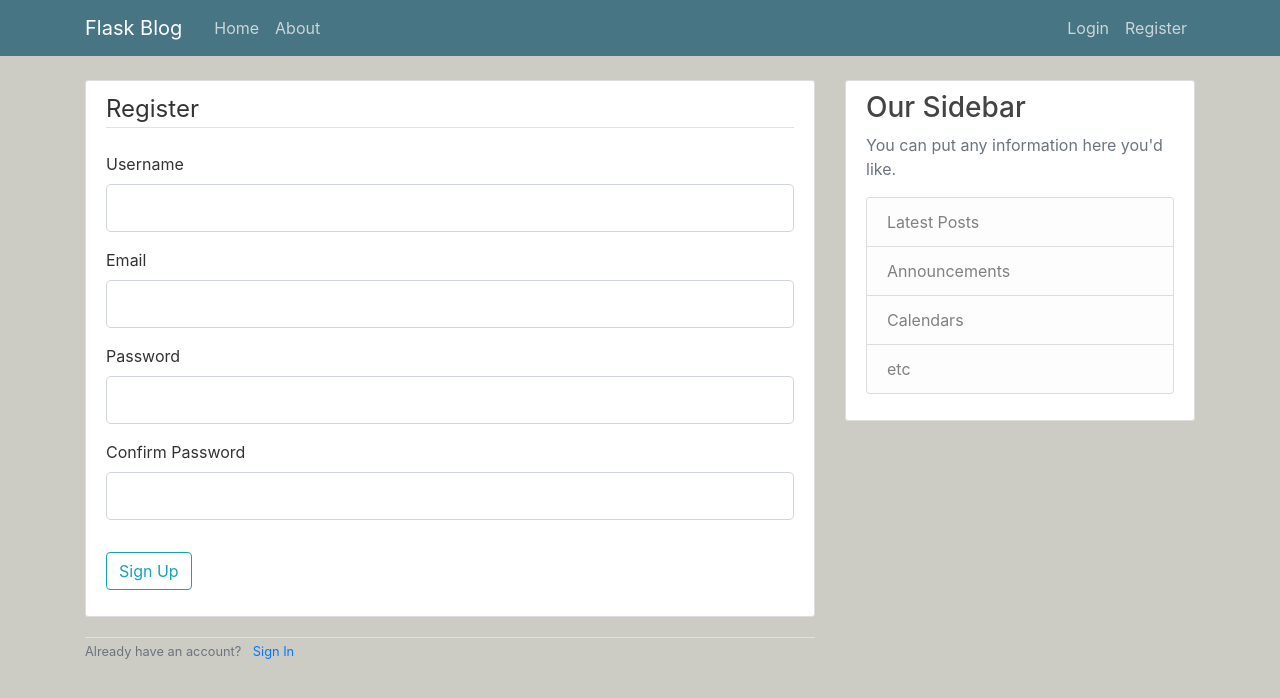
After one commit to zebra-f/Flask-Blog, a Flask app: page /register in a window 1280 px wide. The commit adds this page. Shown: the top 698 px of the page. Run offline with Flask 2, Linux system fonts and the light colour scheme; some libraries are stand-ins or nearby versions.

Commit message:
register/login forms

```diff
--- a/app.py
+++ b/app.py
@@ -1,4 +1,4 @@
-from flask import Flask, render_template, url_for
+from flask import Flask, render_template, url_for, flash, redirect
 from datetime import datetime
 from forms import RegistrationForm, LoginForm
 
@@ -40,16 +40,29 @@
     return render_template('about.html', title='About')
 
 
-@app.route('/register')
+@app.route('/register', methods=['GET', 'POST'])
 def register():
+
     form = RegistrationForm()
+    if form.validate_on_submit():
+        flash(f'Account Created for {form.username.data}!', 'success')
+        return redirect(url_for('index'))
+
     return render_template('register.html', title='Register', form=form)
 
 
-@app.route('/login')
+@app.route('/login', methods=['GET', 'POST'])
 def login():
-    login = LoginForm()
-    return render_template('login.html', title='Register', login=login)
+
+    form = LoginForm()
+    if form.validate_on_submit():
+        if form.email.data == 'admin@blog.com' and form.password.data == '1234':
+            flash(f'You have been logged in!', 'success')
+            return redirect(url_for('index'))
+        else:
+            flash('Unsuccessful', 'danger')
+
+    return render_template('login.html', title='Register', form=form)
 
 
 
--- a/forms.py
+++ b/forms.py
@@ -1,9 +1,11 @@
+# pip install flask-wtf
+# pip install wtforms[email]
 from flask_wtf import FlaskForm
 from wtforms import StringField, PasswordField, SubmitField, BooleanField
 from wtforms.validators import DataRequired, Length, Email, EqualTo
 
 
-class LoginForm(FlaskForm):
+class RegistrationForm(FlaskForm):
     username = StringField('Username',
                         validators=[DataRequired(), Length(min=3, max=20)])
     email = StringField('Email',
@@ -16,7 +18,7 @@
     submit = SubmitField('Sign Up')
 
 
-class RegistrationForm(FlaskForm):
+class LoginForm(FlaskForm):
     email = StringField('Email',
                         validators=[DataRequired(), Email()])
     password = PasswordField('Password',
--- a/static/main.css
+++ b/static/main.css
@@ -1,5 +1,5 @@
 body {
-    background: #fafafa;
+    background: #cccbc4;
     color: #333333;
     margin-top: 5rem;
   }
@@ -9,7 +9,7 @@
   }
 
   .bg-steel {
-    background-color: #5f788a;
+    background-color: #477583;
   }
 
   .site-header .navbar-nav .nav-link {
--- a/templates/layout.html
+++ b/templates/layout.html
@@ -26,14 +26,15 @@
               <span class="navbar-toggler-icon"></span>
             </button>
             <div class="collapse navbar-collapse" id="navbarToggle">
+              <!-- Navbar Left Side -->
               <div class="navbar-nav mr-auto">
-                <a class="nav-item nav-link" href="/">Home</a>
-                <a class="nav-item nav-link" href="/about">About</a>
+                <a class="nav-item nav-link" href="{{ url_for('index') }}">Home</a>
+                <a class="nav-item nav-link" href="{{ url_for('about') }}">About</a>
               </div>
               <!-- Navbar Right Side -->
               <div class="navbar-nav">
-                <a class="nav-item nav-link" href="/login">Login</a>
-                <a class="nav-item nav-link" href="/register">Register</a>
+                <a class="nav-item nav-link" href="{{ url_for('login') }}">Login</a>
+                <a class="nav-item nav-link" href="{{ url_for('register') }}">Register</a>
               </div>
             </div>
           </div>
@@ -43,6 +44,15 @@
     <main role="main" class="container">
         <div class="row">
           <div class="col-md-8">
+            {% with messages = get_flashed_messages(with_categories=True) %}
+              {% if messages %}
+                {% for category, message in messages %}
+                  <div class="alert alert-{{ category }}">
+                    {{ message }}
+                  </div>
+                {% endfor %}
+              {% endif %}
+            {% endwith %}
             {% block content %}{% endblock %}
           </div>
           <div class="col-md-4">
--- /dev/null
+++ b/templates/register.html
@@ -0,0 +1,76 @@
+{% extends "layout.html" %}
+{% block content %}
+    <div class="content-section">
+        <form action="" method="POST">
+            {{ form.hidden_tag() }}
+            <fieldset class="form-group">
+                <legend class='border-bottom mb-4'>Register</legend>
+                <div class="form-group">
+                    {{ form.username.label(class="form-control-label") }}
+
+                    {% if form.username.errors %}
+                        {{ form.username(class="form-control form-control-lg is-invalid") }}
+                        <div class="invalid-feedback">
+                            {% for error in form.username.errors %}
+                                <span>{{ error }}</span>
+                            {% endfor %}
+                        </div>
+                    {% else %}
+                        {{ form.username(class="form-control form-control-lg") }}
+                    {% endif %}
+                </div>
+                <div class="form-group">
+                    {{ form.email.label(class="form-control-label") }}
+
+                    {% if form.email.errors %}
+                        {{ form.email(class="form-control form-control-lg is-invalid") }}
+                        <div class="invalid-feedback">
+                            {% for error in form.email.errors %}
+                                <span>{{ error }}</span>
+                            {% endfor %}
+                        </div>
+                    {% else %}
+                        {{ form.email(class="form-control form-control-lg") }}
+                    {% endif %}
+                </div>
+                <div class="form-group">
+                    {{ form.password.label(class="form-control-label") }}
+
+                    {% if form.password.errors %}
+                        {{ form.password(class="form-control form-control-lg is-invalid") }}
+                        <div class="invalid-feedback">
+                            {% for error in form.password.errors %}
+                                <span>{{ error }}</span>
+                            {% endfor %}
+                        </div>
+                    {% else %}
+                        {{ form.password(class="form-control form-control-lg") }}
+                    {% endif %}
+                </div>
+                <div class="form-group">
+                    {{ form.confirm_password.label(class="form-control-label") }}
+
+                    {% if form.confirm_password.errors %}
+                        {{ form.confirm_password(class="form-control form-control-lg is-invalid") }}
+                        <div class="invalid-feedback">
+                            {% for error in form.confirm_password.errors %}
+                                <span>{{ error }}</span>
+                            {% endfor %}
+                        </div>
+                    {% else %}
+                        {{ form.confirm_password(class="form-control form-control-lg") }}
+                    {% endif %}
+                </div>
+            </fieldset>
+            <div class="form-group">
+                {{ form.submit(class="btn btn-outline-info") }}
+            </div>
+        </form>
+    </div>
+    <div class="border-top pt3">
+        <small class="text-muted">
+            Already have an account? <a class="ml-2" href=" {{ url_for('login') }}">Sign In</a>
+        </small>
+    </div>
+
+{% endblock content %}
```
Also changed, not shown: templates/login.html (added, +55 -0 lines).
